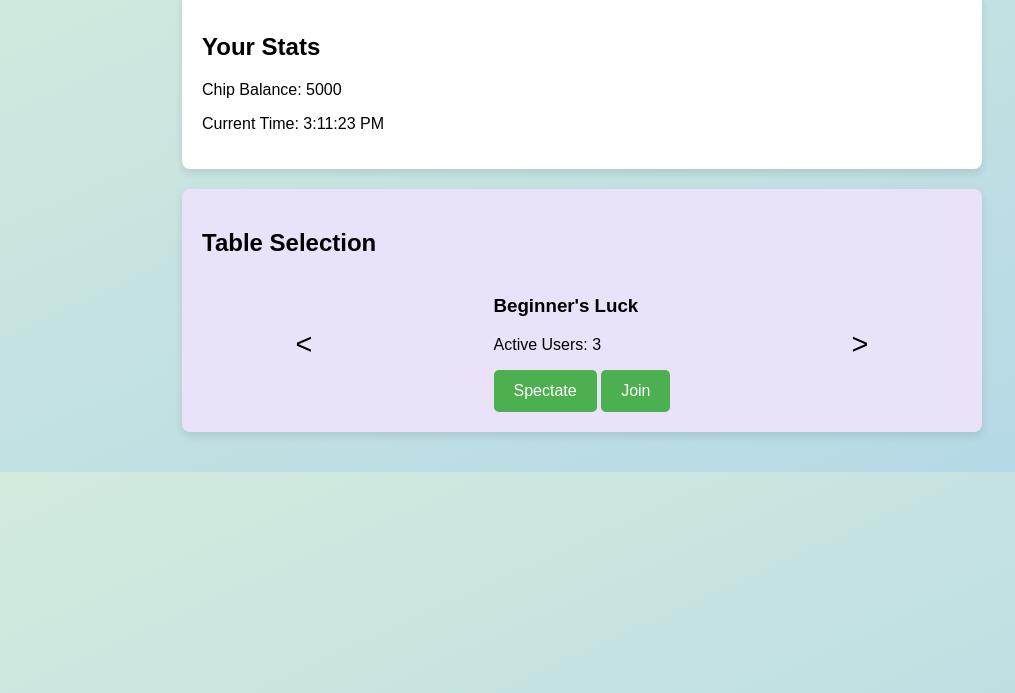
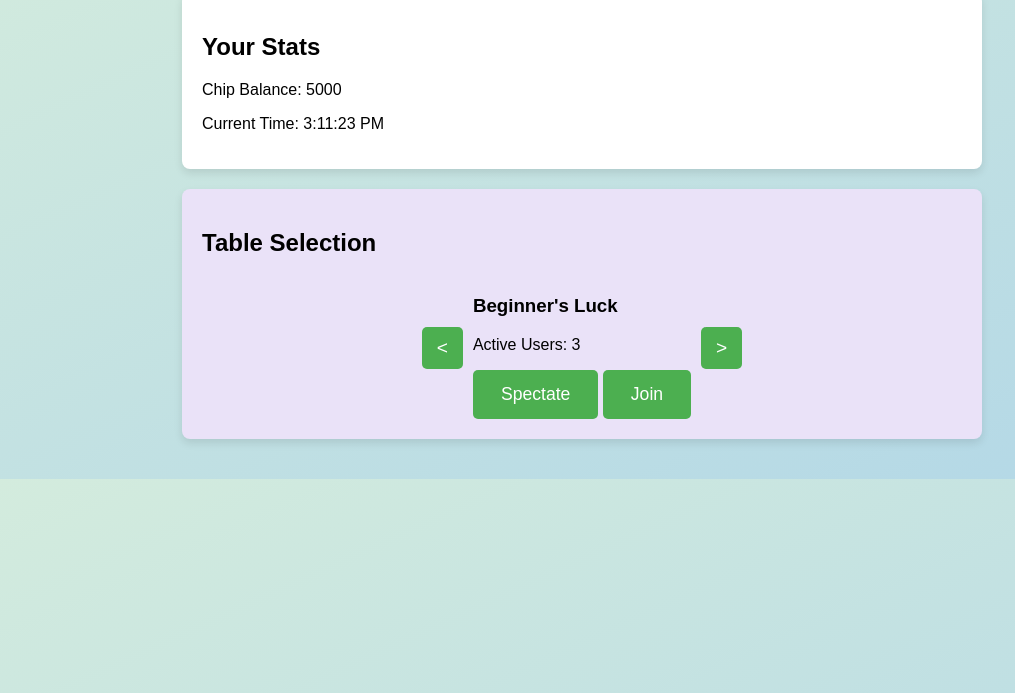
Before and after one commit to CallMeGamer/colormaster, a plain HTML site: page homefront/index.html in a window 1280 px wide. Shown: the part 107-800 px from the top of the page, without its empty margins (58-1073 px from the left). Drawn offline with Linux system fonts and the light colour scheme.

Commit message:
Update homefront.css

```diff
--- a/homefront/homefront.css
+++ b/homefront/homefront.css
@@ -87,24 +87,33 @@ body, html {
 .table-controls {
     display: flex;
     align-items: center;
-    justify-content: space-around;
+    justify-content: center;
+    gap: 10px;
 }
 
 .arrow-button {
-    background: none;
-    font-size: 1.8em;
+    background-color: #4CAF50;
+    color: white;
+    font-size: 1.2em;
+    padding: 10px 15px;
+    border: none;
+    border-radius: 5px;
     cursor: pointer;
-    border: none;
+    transition: transform 0.1s;
+}
+
+.arrow-button:hover {
+    transform: scale(1.05);
 }
 
 .action-button {
     background-color: #4CAF50;
     color: white;
-    padding: 12px 20px;
+    padding: 14px 28px; /* Increased size */
     border: none;
     border-radius: 5px;
     cursor: pointer;
-    font-size: 1em;
+    font-size: 1.1em; /* Slightly larger font */
     transition: transform 0.1s, background-color 0.2s;
 }
 
@@ -125,11 +134,3 @@ body, html {
 #tableCard.light-green {
     background-color: #D4ECD8;
 }
-
-#tableCard.light-yellow {
-    background-color: #FFF6C3;
-}
-
-#tableCard.light-red {
-    background-color: #F8D7DA;
-}
```
